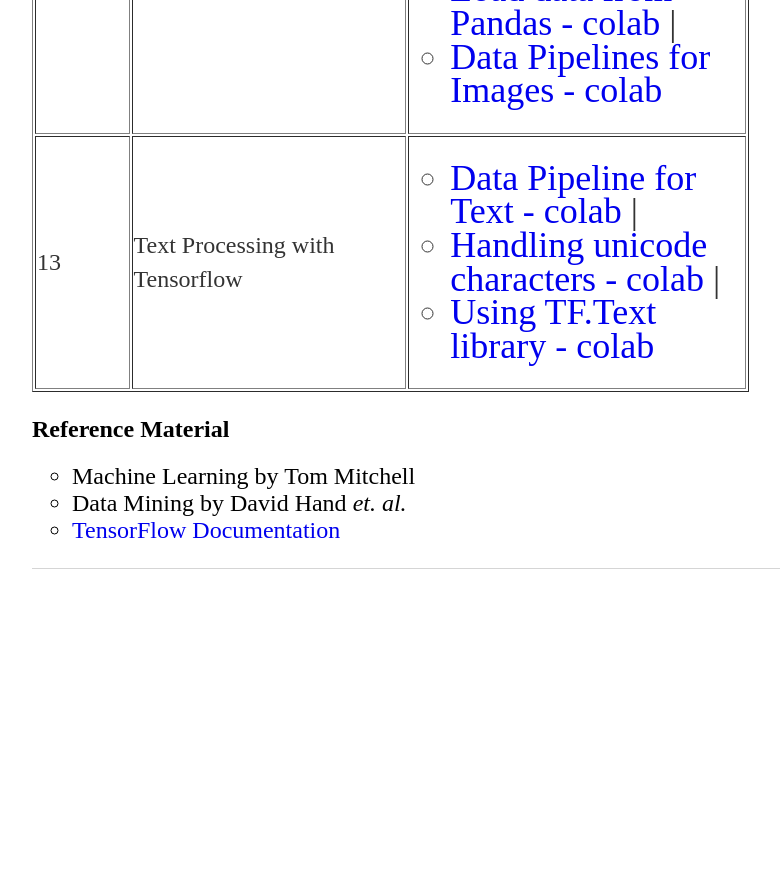
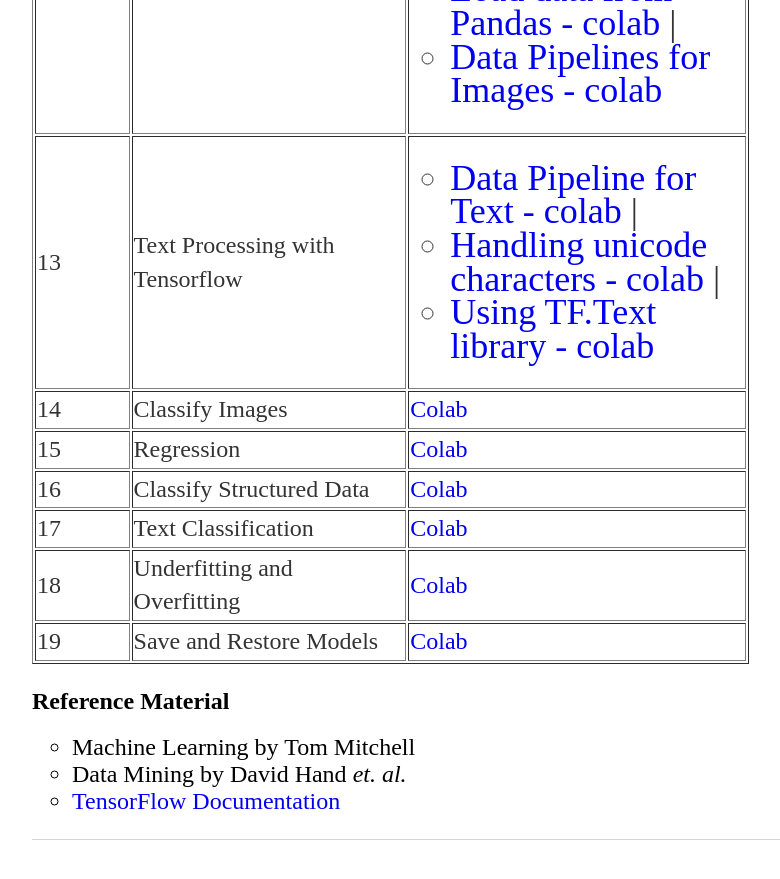
Before and after one commit to tfindiamooc/tfindiamooc.github.io, a Jekyll site: the page built from index.html, in a window 1280 px wide and 900 px high, scrolled down 2026 px. Shown: the top 879 px of the window, without its empty margins (160-940 px from the left). Built offline with Jekyll 4.4.1, drawn with Linux system fonts in a browser that asks for light colours; before the commit the page ends 2655 px from its top, so only the background shows below that.

Commit message:
Update index.html

```diff
--- a/index.html
+++ b/index.html
@@ -149,6 +149,54 @@
 		     </ul>
 		</td>
 	</tr>
+
+        <tr>
+		<td> 14 </td>
+		<td> Classify Images </td>
+		<td>
+			<a href='https://colab.research.google.com/github/tensorflow/docs/blob/r2.0rc/site/en/r2/tutorials/keras/basic_classification.ipynb'> Colab </a>
+		</td>
+	</tr>
+
+        <tr>
+		<td> 15 </td>
+		<td> Regression </td>
+		<td>
+			<a href='https://colab.research.google.com/github/tensorflow/docs/blob/r2.0rc/site/en/r2/tutorials/keras/basic_regression.ipynb'> Colab </a>
+		</td>
+	</tr>
+
+        <tr>
+		<td> 16 </td>
+		<td> Classify Structured Data </td>
+		<td>
+			<a href='https://colab.research.google.com/github/tensorflow/docs/blob/r2.0rc/site/en/r2/tutorials/keras/feature_columns.ipynb'> Colab </a>
+		</td>
+	</tr>
+
+         <tr>
+		<td> 17 </td>
+		<td> Text Classification </td>
+		<td>
+			<a href='https://colab.research.google.com/github/tensorflow/docs/blob/r2.0rc/site/en/r2/tutorials/keras/basic_text_classification_with_tfhub.ipynb'> Colab </a>
+		</td>
+	</tr>
+
+         <tr>
+		<td> 18 </td>
+		<td> Underfitting and Overfitting </td>
+		<td>
+			<a href='https://colab.research.google.com/github/tensorflow/docs/blob/r2.0rc/site/en/r2/tutorials/keras/overfit_and_underfit.ipynb?authuser=1'> Colab </a>
+		</td>
+	</tr>
+
+        <tr>
+		<td> 19 </td>
+		<td> Save and Restore Models </td>
+		<td>
+			<a href='https://colab.research.google.com/github/tensorflow/docs/blob/r2.0rc/site/en/r2/tutorials/keras/save_and_restore_models.ipynb'> Colab </a>
+		</td>
+        </tr>
 	</table>
 
 	<p>
```
